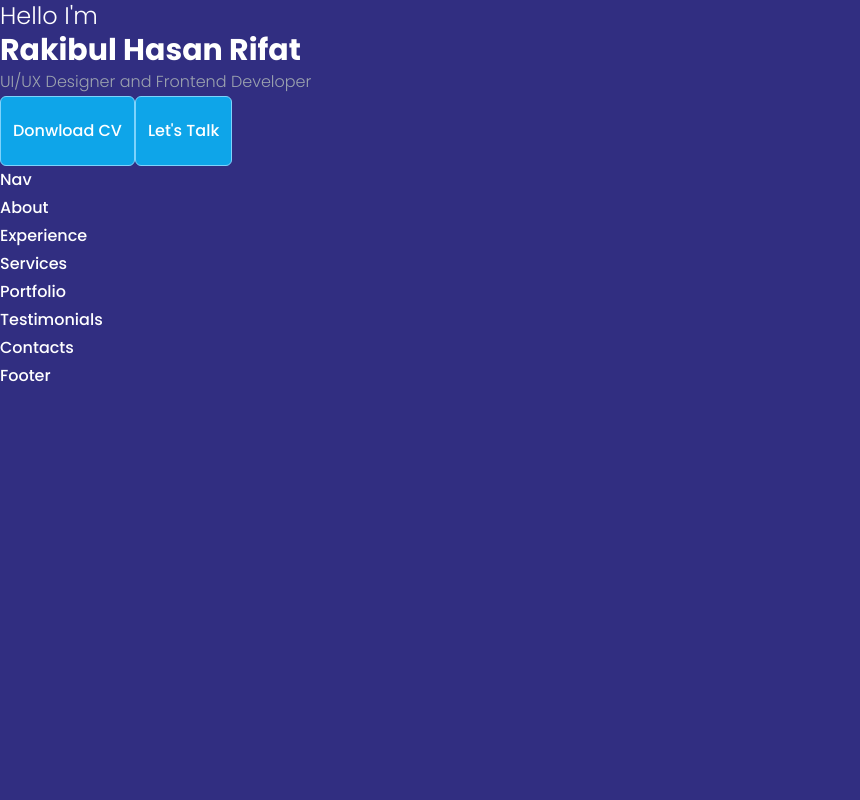
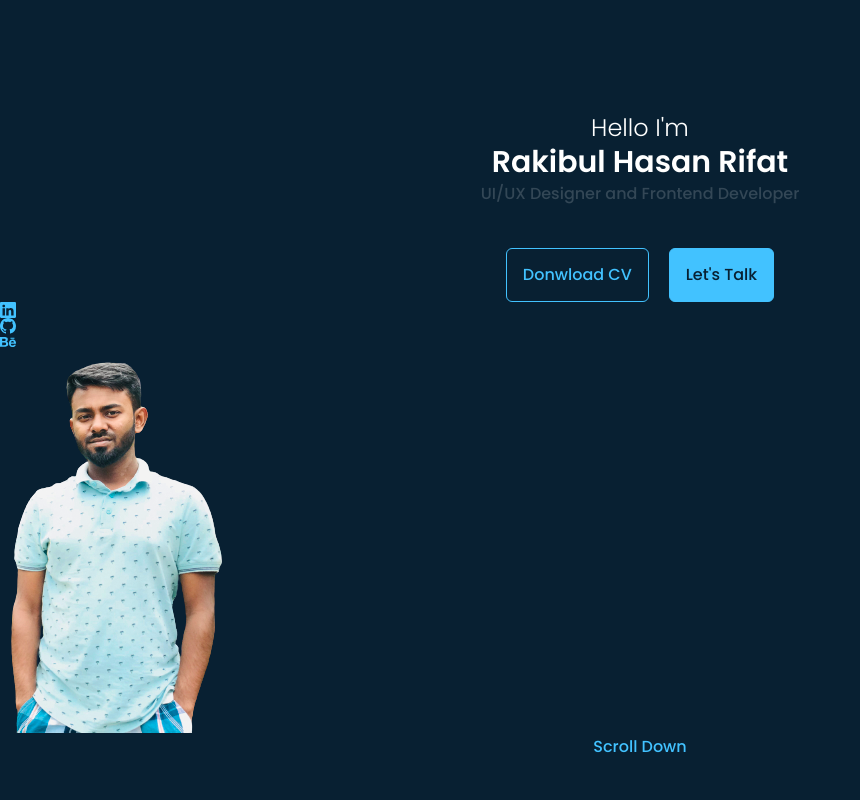
Before and after one commit to RifatdaM/Portfolio_RHR, a React (Create React App) app: page / in a window 1280 px wide. Shown: the top 800 px of the page, without its empty margins (0-860 px from the left). Built offline with nearby package versions, Linux system fonts and the light colour scheme.

Commit message:
header html done style 30% done

```diff
--- a/package.json
+++ b/package.json
@@ -8,6 +8,7 @@
     "@testing-library/user-event": "^13.5.0",
     "react": "^17.0.2",
     "react-dom": "^17.0.2",
+    "react-icons": "^4.3.1",
     "react-scripts": "5.0.0",
     "web-vitals": "^2.1.4"
   },
--- a/src/components/header/CTA.jsx
+++ b/src/components/header/CTA.jsx
@@ -5,7 +5,7 @@ const CTA = () => {
   return (
     <div className="cta">
         <a href={CV} download className='btn'>Donwload CV</a>
-        <a href="#contact" className='btn btn-primary'>Let's Talk</a>
+        <a href="#contact" className='btn btn-primay'>Let's Talk</a>
     </div>
   )
 }
--- /dev/null
+++ b/src/components/header/HeaderSocials.jsx
@@ -0,0 +1,16 @@
+import React from 'react'
+import {BsLinkedin} from 'react-icons/bs'
+import {BsGithub} from 'react-icons/bs'
+import {BsBehance} from 'react-icons/bs'
+
+const HeaderSocials = () => {
+  return (
+    <div className='header__socials'>
+        <a href="https://linkedin.com/"><BsLinkedin/></a>
+        <a href="https://github.com/"><BsGithub/></a>
+        <a href="https://behance.com/"><BsBehance/></a>
+    </div>
+  )
+}
+
+export default HeaderSocials
--- a/src/components/header/header.jsx
+++ b/src/components/header/header.jsx
@@ -1,16 +1,29 @@
 import React from "react";
 import "../../index.css";
 import CTA from "./CTA";
+import ME from "../../assets/profile.png"
+import HeaderSocials from "./HeaderSocials";
+
 
 const Header = () => {
   return (
     <header>
-      <div className="container mx-auto">
+      <div className="container header__container mx-auto ">
         <h1 className="text-2xl font-light">Hello I'm</h1>
-        <h1 className="text-3xl font-bold">Rakibul Hasan Rifat</h1>
-        <h5 className="font-xl text-gray-400 font-extralight">UI/UX Designer and Frontend Developer</h5>
+        <h1 className="text-3xl font-semibold">Rakibul Hasan Rifat</h1>
+        <h5 className="font-xl text-gray font-normal">UI/UX Designer and Frontend Developer</h5>
         <CTA/>
+
+        <HeaderSocials/>
+
+
+        <div className="me">
+          <img src={ME} alt="Rakibul Hasan" />
+        </div>
+        <a href="#contact" className="scroll_down">Scroll Down</a>
       </div>
+
+
     </header>
   );
 };
--- a/src/index.css
+++ b/src/index.css
@@ -3,9 +3,32 @@
 @tailwind base;
 @tailwind components;
 @tailwind utilities;
+
+/* =================HTML TAGS=================== */
 body{
-    @apply bg-indigo-900 font-poppins leading-7 scroll-smooth text-white
+    @apply bg-background font-poppins leading-7 scroll-smooth text-white
 }
+a{
+    @apply text-primary
+}
+header{
+    @apply h-screen pt-28 overflow-hidden
+}
+
+/* ====================BUTTONS===================== */
 .btn{
-    @apply max-w-max inline-block bg-sky-500 px-3 py-5 rounded-md cursor-pointer border-[1px] border-sky-300 hover:bg-white hover:text-indigo-900 transition-all
+    @apply max-w-max inline-block text-primary px-4 py-3 rounded-md cursor-pointer border-[1px] border-primary hover:bg-white hover:text-background hover:border-transparent transition-all
 }
+.btn-primay{
+    @apply bg-primary text-background
+}
+
+/* ==================Header==================== */
+.header__container{
+    @apply h-full text-center relative
+}
+
+/* ==========================CTA==================== */
+.cta{
+    @apply mt-10 flex gap-5 justify-center
+}
--- a/tailwind.config.js
+++ b/tailwind.config.js
@@ -6,6 +6,17 @@ module.exports = {
       fontFamily: {
         'poppins': ['Poppins','sans-serif'],
       },
+      colors:{
+        background: "#082032",
+        backgroundVer:"#2C394B",
+        // primary: "#FF4C29",
+        primary: "#42C2FF",
+
+        dark: "#111827",
+        white: "#fff",
+        gray: "#334756",
+
+      }
     },
   },
   plugins: [],
```
Also changed, not shown: 1 other file (tests, documents, lock files or other folders).
